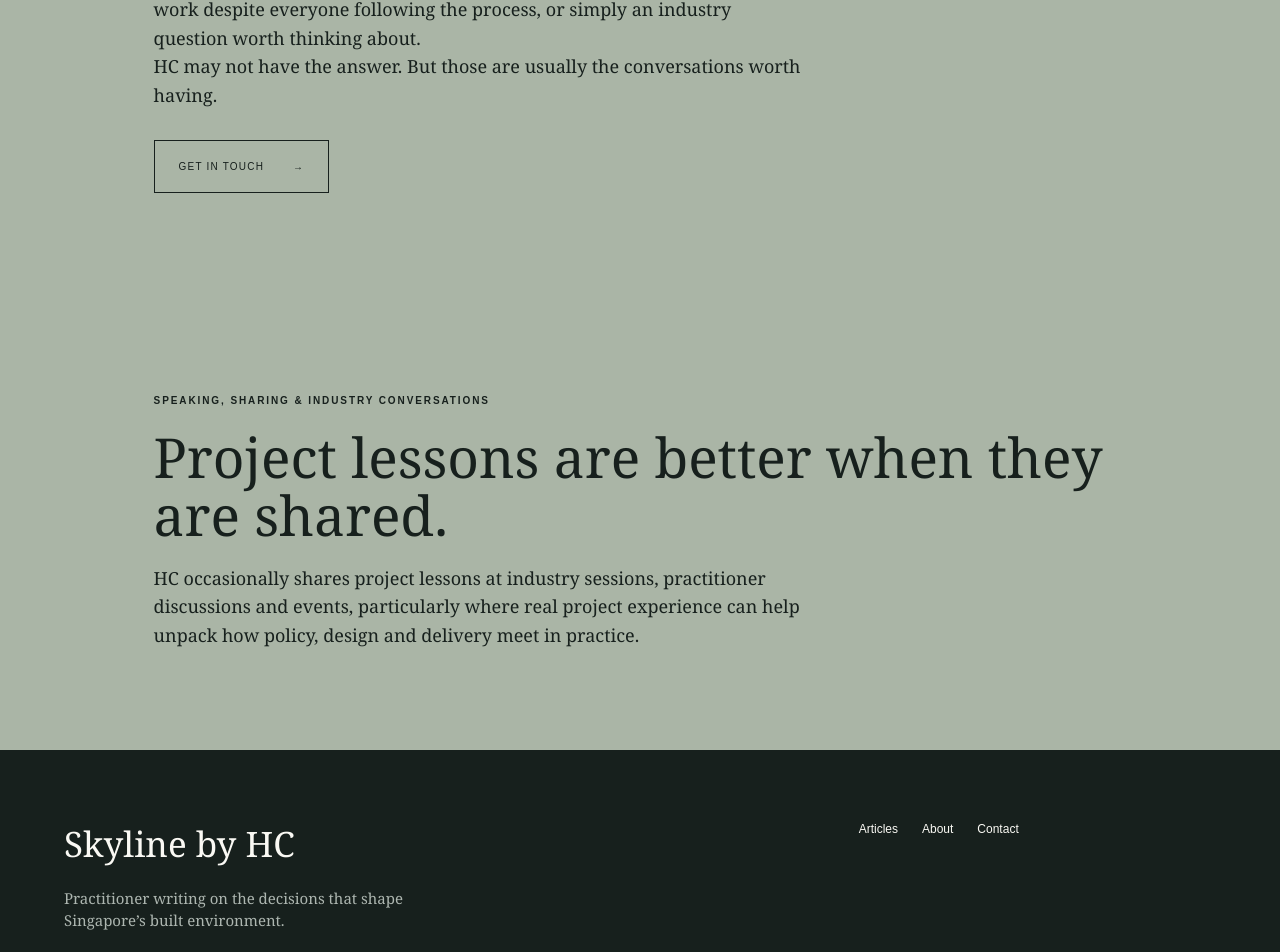
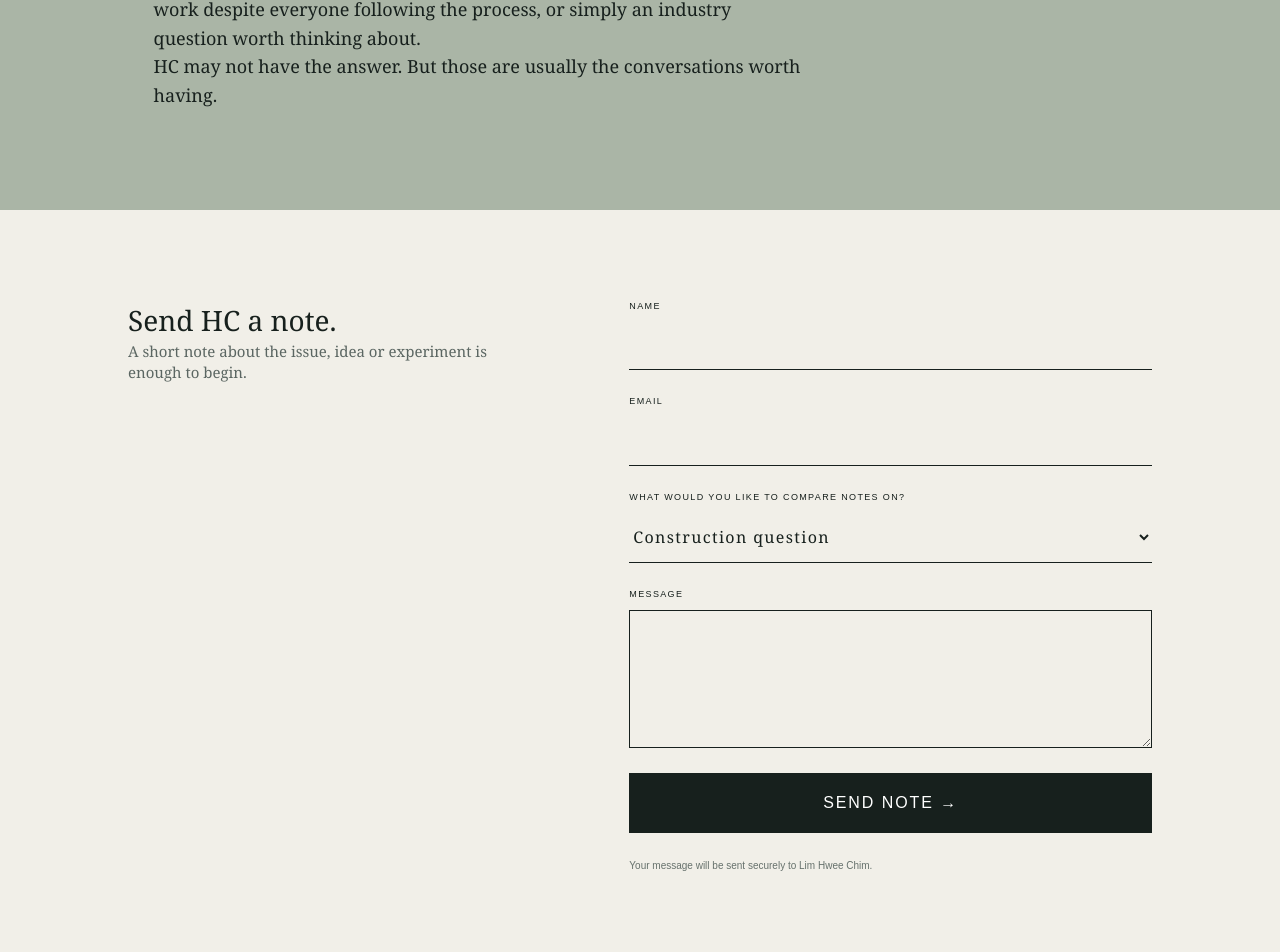
Before and after one commit to limhweechim-ops/skyline-by-hc, a Next.js app: page /connect in a window 1280 px wide. Shown: the part 1578-2530 px from the top of the page. Built offline with nearby package versions, Linux system fonts and the light colour scheme.

Commit message:
Consolidate Contact into Connect page

```diff
--- a/app/components.tsx
+++ b/app/components.tsx
@@ -3,10 +3,10 @@ import Link from "next/link";
 import { articles } from "./content";
 
 export function Header() {
-  return <header className="site-header"><Link className="brand" href="/"><span>Lim Hwee Chim</span><small>Skyline by HC</small></Link><nav aria-label="Main navigation"><Link href="/about">About</Link><Link href="/articles">Articles</Link><Link href="/topics">Topics</Link><Link href="/connect">Connect</Link><Link href="/contact">Contact</Link></nav></header>;
+  return <header className="site-header"><Link className="brand" href="/"><span>Lim Hwee Chim</span><small>Skyline by HC</small></Link><nav aria-label="Main navigation"><Link href="/about">About</Link><Link href="/articles">Articles</Link><Link href="/topics">Topics</Link><Link href="/connect">Connect</Link></nav></header>;
 }
 export function Footer() {
-  return <footer><div><p className="footer-title">Skyline by HC</p><p>Practitioner writing on the decisions that shape Singapore’s built environment.</p></div><div className="footer-links"><Link href="/articles">Articles</Link><Link href="/about">About</Link><Link href="/contact">Contact</Link></div><p className="copyright">© 2026 Lim Hwee Chim</p></footer>;
+  return <footer><div><p className="footer-title">Skyline by HC</p><p>Practitioner writing on the decisions that shape Singapore’s built environment.</p></div><div className="footer-links"><Link href="/articles">Articles</Link><Link href="/about">About</Link><Link href="/connect">Connect</Link></div><p className="copyright">© 2026 Lim Hwee Chim</p></footer>;
 }
 export function Shell({children}: {children: React.ReactNode}) { return <><Header/><main>{children}</main><Footer/></>; }
 export function ArticleCard({article, index, showThumbnail = false}: {article: typeof articles[number], index?: number, showThumbnail?: boolean}) {
--- a/app/connect/page.tsx
+++ b/app/connect/page.tsx
@@ -1,5 +1,4 @@
 import type { Metadata } from "next";
-import Link from "next/link";
 import { Shell } from "../components";
 
 export const metadata: Metadata = {
@@ -35,11 +34,61 @@ export default function Connect(){
       <h2>If you have something interesting, send it HC’s way.</h2>
       <p>It could be a difficult construction interface, an unusual project experiment, a PPVC or precast problem, something that does not quite work despite everyone following the process, or simply an industry question worth thinking about.</p>
       <p>HC may not have the answer. But those are usually the conversations worth having.</p>
-      <Link className="button dark" href="/contact">Get in touch <span>→</span></Link>
+    </section>
+
+    <section className="contact-grid" id="contact-form">
+      <div>
+        <p>Send HC a note.</p>
+        <p className="small">A short note about the issue, idea or experiment is enough to begin.</p>
+      </div>
+
+      <form
+        action="https://formspree.io/f/xkjwoowd"
+        method="POST"
+        acceptCharset="UTF-8"
+      >
+        <input
+          type="hidden"
+          name="_subject"
+          value="New enquiry from limhweechim.com"
+        />
+
+        <label>
+          Name
+          <input type="text" name="name" autoComplete="name" required />
+        </label>
+
+        <label>
+          Email
+          <input type="email" name="email" autoComplete="email" required />
+        </label>
+
+        <label>
+          What would you like to compare notes on?
+          <select name="enquiry_type" defaultValue="Construction question">
+            <option value="Construction question">Construction question</option>
+            <option value="Project experiment">Project experiment</option>
+            <option value="Article feedback">Article feedback</option>
+            <option value="Industry conversation">Industry conversation</option>
+          </select>
+        </label>
+
+        <label>
+          Message
+          <textarea name="message" rows={5} required />
+        </label>
+
+        <button type="submit">
+          Send note <span aria-hidden="true">→</span>
+        </button>
+        <p className="form-note">
+          Your message will be sent securely to Lim Hwee Chim.
+        </p>
+      </form>
     </section>
 
     <section className="media-note">
-      <p className="eyebrow">Speaking, sharing & industry conversations</p>
+      <p className="eyebrow">Speaking, sharing &amp; industry conversations</p>
       <h2>Project lessons are better when they are shared.</h2>
       <p>HC occasionally shares project lessons at industry sessions, practitioner discussions and events, particularly where real project experience can help unpack how policy, design and delivery meet in practice.</p>
     </section>
--- a/app/contact/page.tsx
+++ b/app/contact/page.tsx
@@ -1,70 +1,5 @@
-import type { Metadata } from "next";
-import { Shell } from "../components";
+import { redirect } from "next/navigation";
 
-export const metadata: Metadata = {
-  alternates: { canonical: "/contact" },
-};
-
-export default function Contact() {
-  return (
-    <Shell>
-      <section className="page-hero">
-        <p className="eyebrow">Contact</p>
-        <h1>Start a useful conversation.</h1>
-      </section>
-
-      <section className="contact-grid">
-        <div>
-          <p>If you would like to get in touch, please leave a message below.</p>
-          <p className="small">Please include a short note about your enquiry.</p>
-        </div>
-
-        <form
-          action="https://formspree.io/f/xkjwoowd"
-          method="POST"
-          acceptCharset="UTF-8"
-        >
-          <input
-            type="hidden"
-            name="_subject"
-            value="New enquiry from limhweechim.com"
-          />
-
-          <label>
-            Name
-            <input type="text" name="name" autoComplete="name" required />
-          </label>
-
-          <label>
-            Email
-            <input type="email" name="email" autoComplete="email" required />
-          </label>
-
-          <label>
-            Enquiry type
-            <select name="enquiry_type" defaultValue="General enquiry">
-              <option value="General enquiry">General enquiry</option>
-              <option value="Article feedback">Article feedback</option>
-              <option value="Professional discussion">
-                Professional discussion
-              </option>
-              <option value="Website feedback">Website feedback</option>
-            </select>
-          </label>
-
-          <label>
-            Message
-            <textarea name="message" rows={5} required />
-          </label>
-
-          <button type="submit">
-            Send enquiry <span aria-hidden="true">→</span>
-          </button>
-          <p className="form-note">
-            Your message will be sent securely to Lim Hwee Chim.
-          </p>
-        </form>
-      </section>
-    </Shell>
-  );
+export default function Contact(){
+  redirect("/connect#contact-form");
 }
--- a/app/page.tsx
+++ b/app/page.tsx
@@ -16,6 +16,6 @@ export default function Home() {
     <section className="topics-home section-pad"><div className="topics-intro"><p className="eyebrow">The body of work</p><h2>Five lenses.<br/>One connected system.</h2><p>Construction is often treated as a site problem. Skyline looks further upstream—at how developer intent travels through policy, procurement, design and delivery.</p></div><div className="topic-list">{topics.map((t,i)=><Link href={`/topics#${t.slug}`} key={t.slug}><span>{String(i+1).padStart(2,"0")}</span><strong>{t.title}</strong><i>→</i></Link>)}</div></section>
     <section className="practice section-pad"><div className="practice-title"><p className="eyebrow">Practitioner perspective</p><h2>Across the development lifecycle, not from one isolated vantage point.</h2><p>Skyline connects decisions that are often discussed separately—from feasibility and authority strategy to procurement, delivery and completion.</p><Link className="text-link" href="/about">Read the full perspective <span>→</span></Link></div><div className="evidence-list"><article><span>01</span><h3>Developer-side view</h3><p>Examining the conditions developers create for consultants, contractors and project teams.</p></article><article><span>02</span><h3>Project-grounded writing</h3><p>Testing ideas against real delivery pressure, practical constraints and competing responsibilities.</p></article><article><span>03</span><h3>System-level focus</h3><p>Following how information, interfaces and time move from early decisions into construction outcomes.</p></article><article><span>04</span><h3>Industry contribution</h3><p>Turning field experience into useful conversations on productivity, technology, regulation and leadership.</p></article></div></section>
     <section className="quote"><blockquote>“Good developer interventions often create invisible value—in delays, disputes and variations that never occur.”</blockquote><p>— A recurring Skyline principle</p></section>
-    <section className="dispatch section-pad"><div><p className="eyebrow">Speaking &amp; media</p><h2>Continue the conversation beyond the page.</h2></div><p>Thoughtful industry exchanges on developer leadership, construction delivery, technology, productivity and regulation.</p><Link className="button" href="/speaking">Speaking &amp; media <span>→</span></Link></section>
+    <section className="dispatch section-pad"><div><p className="eyebrow">Connect</p><h2>Bring an interesting problem.</h2></div><p>If you are working through a construction issue, testing an idea, or see something worth discussing, feel free to get in touch.</p><Link className="button" href="/connect">Compare notes <span>→</span></Link></section>
   </Shell>;
 }
```
Also changed, not shown: app/globals.css, 2 other files (tests, documents, lock files or other folders).
